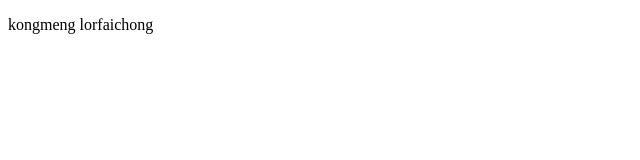
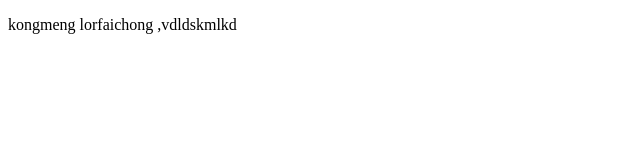
Before and after one commit to sizebox/test_welnance_careers, a plain HTML site: page index.html in a window 1280 px wide. Shown: the whole page, without its empty margins (0-640 px from the left). Drawn offline with Linux system fonts and the light colour scheme.

Commit message:
last update

```diff
--- a/index.html
+++ b/index.html
@@ -7,6 +7,6 @@
     <title>Careers</title>
 </head>
 <body>
-    <p>kongmeng lorfaichong</p>
+    <p>kongmeng lorfaichong ,vdldskmlkd</p>
 </body>
 </html>
```
